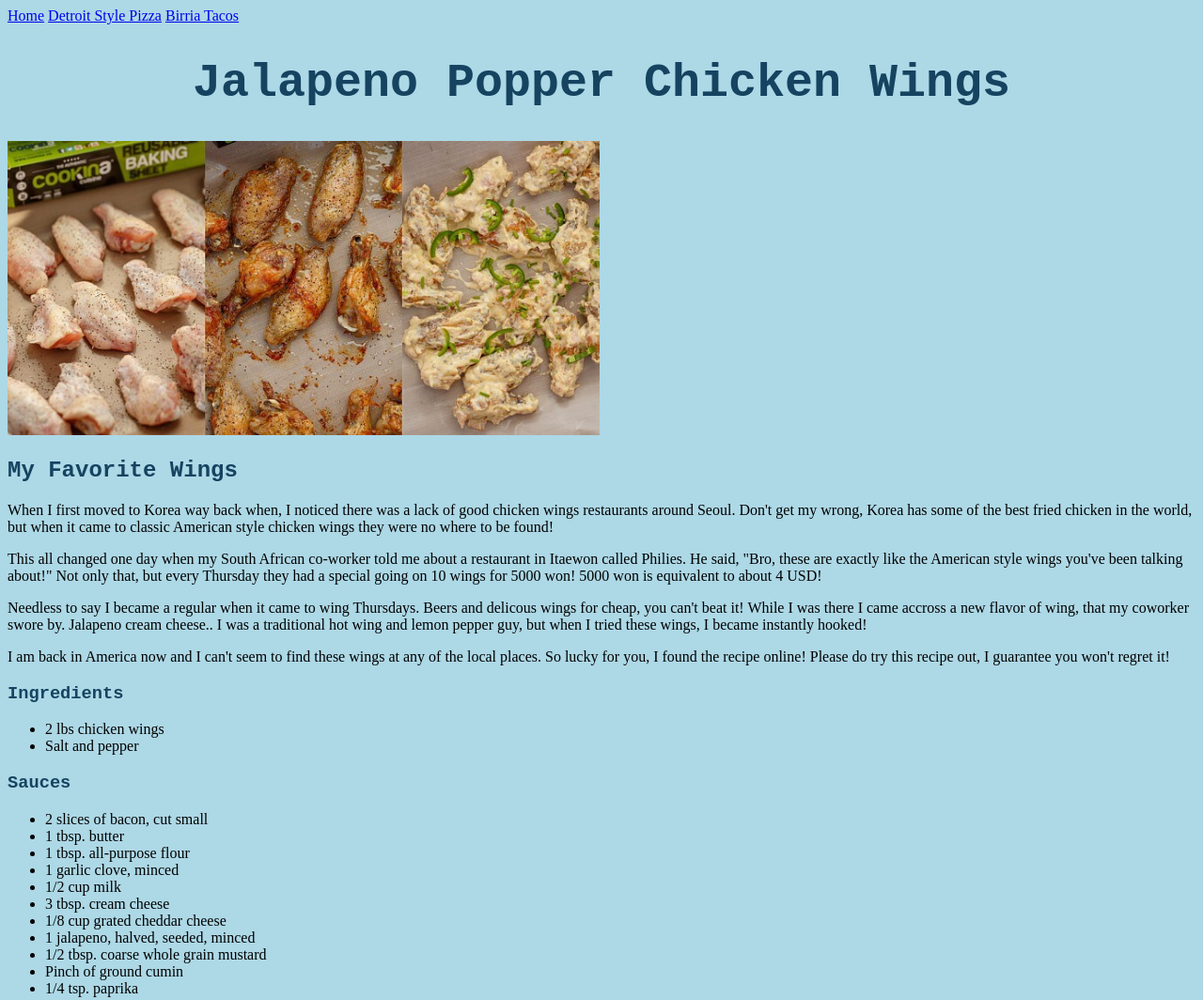
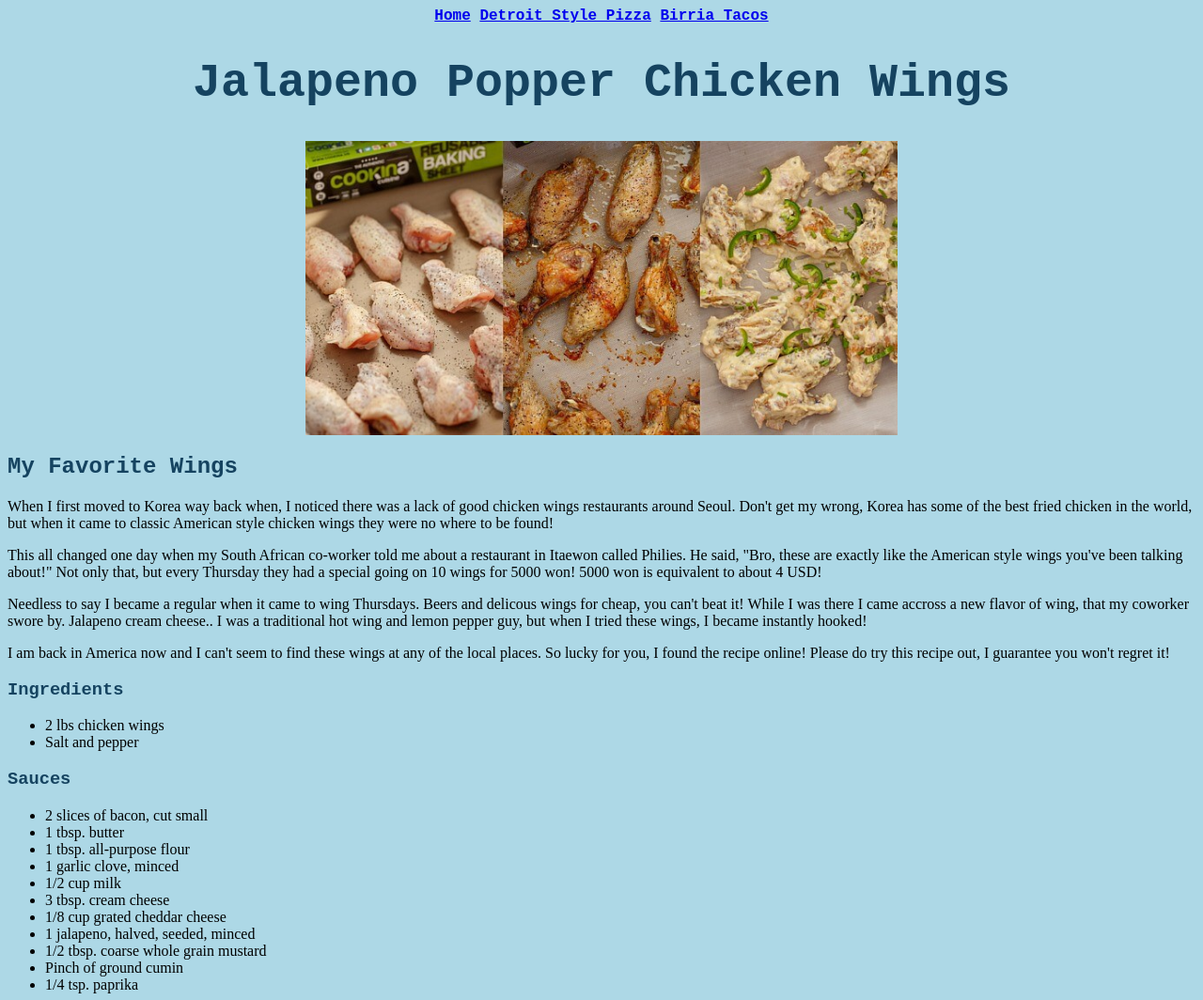
Before and after one commit to kingdallas24/My-Recipes, a plain HTML site: page recipes/chicken.html in a window 1280 px wide. Shown: the top 1064 px of the page at 94% size. Drawn offline with Linux system fonts and the light colour scheme.

Commit message:
Center img

```diff
--- a/recipes/chicken.html
+++ b/recipes/chicken.html
@@ -17,14 +17,16 @@
     </span>
 
         <h1>Jalapeno Popper Chicken Wings</h1>
-    <div class="mainContainer">
     <img src="../img/wings.jpeg" alt="wings">
+
+        <div class="main">
+            <article>
                 <h2>My Favorite Wings</h2>
-        <div>
                 <p>When I first moved to Korea way back when, I noticed there was a lack of good chicken wings restaurants around Seoul. Don't get my wrong, Korea has some of the best fried chicken in the world, but when it came to classic American style chicken wings they were no where to be found!</p>
                 <p>This all changed one day when my South African co-worker told me about a restaurant in Itaewon called Philies. He said, "Bro, these are exactly like the American style wings you've been talking about!" Not only that, but every Thursday they had a special going on 10 wings for 5000 won! 5000 won is equivalent to about 4 USD! </p>
                 <p>Needless to say I became a regular when it came to wing Thursdays. Beers and delicous wings for cheap, you can't beat it! While I was there I came accross a new flavor of wing, that my coworker swore by. Jalapeno cream cheese.. I was a traditional hot wing and lemon pepper guy, but when I tried these wings, I became instantly hooked!</p>
                 <p>I am back in America now and I can't seem to find these wings at any of the local places. So lucky for you, I found the recipe online! Please do try this recipe out, I guarantee you won't regret it!</p>
+        </article>
 
             <h3>Ingredients</h3>
             <ul>
@@ -53,14 +55,9 @@
                 <li>Add in milk, cream cheese, mustard, cumin, and parpika. Whisk, stirring frequently, until the mixture thickens and comes to a boil. Stir in cheddar cheese and cook until desired thickness is achieved. Remove from heat.</li>
                 <li>Toss sauce with chicken wings OR place sauce on the side to dip your chicken wings into.</li>
             </ol>
+    </div>
 
 
 
-            </div>
-
-
-        </div>
-</div>
-
 </body>
 </html>
--- a/styles.css
+++ b/styles.css
@@ -22,6 +22,17 @@ h2, h3, h4 {
 }
 
 img {
+    display: block;
+    margin-left: auto;
+    margin-right: auto;
     height: auto;
     width: 630px;
 }
+
+nav {
+    text-align: center;
+    color: #154360;
+    font-family: 'Courier New', Courier, monospace;
+    font-weight: bold;
+
+}
```
Also changed, not shown: index.html (+1 -1 lines). Lines whose indentation alone changed are shown as unchanged.
